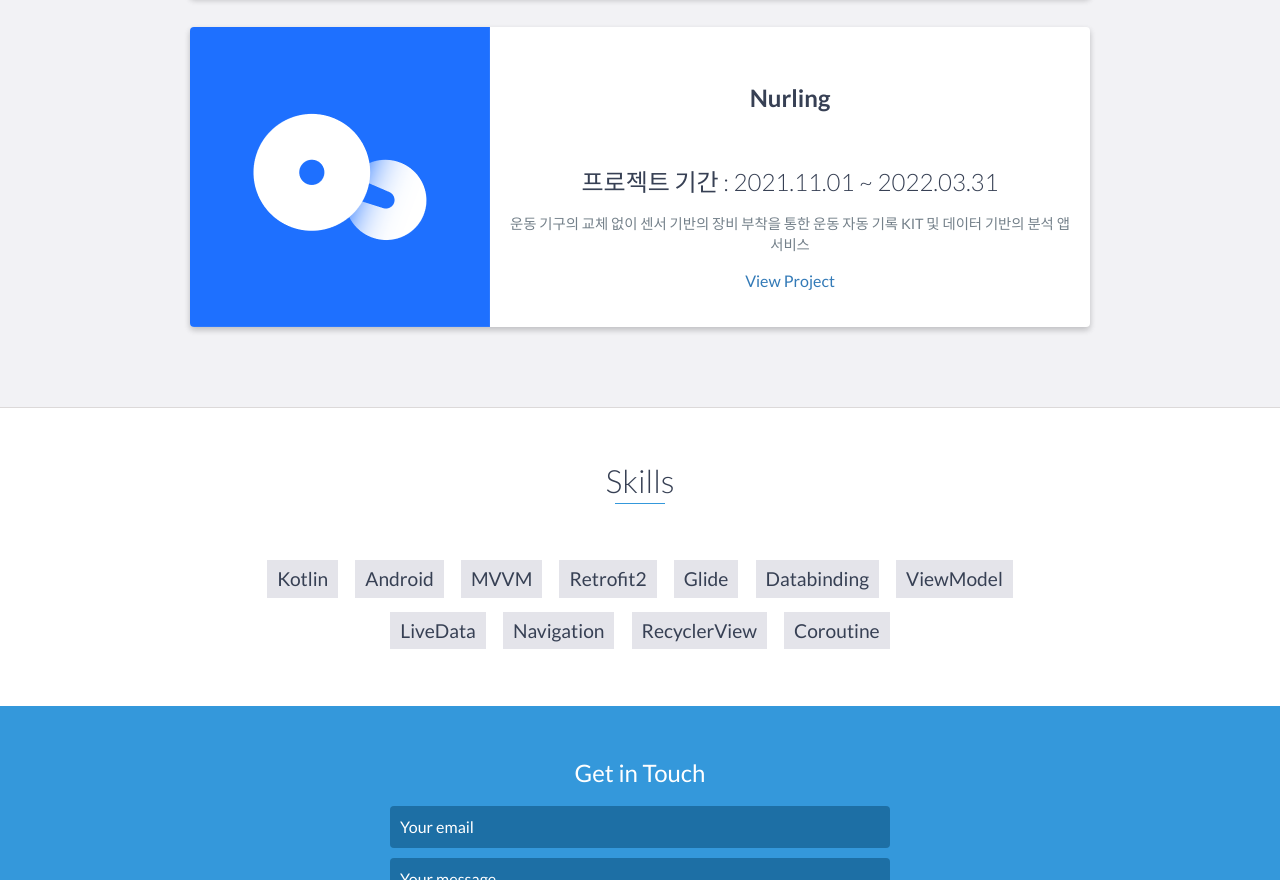
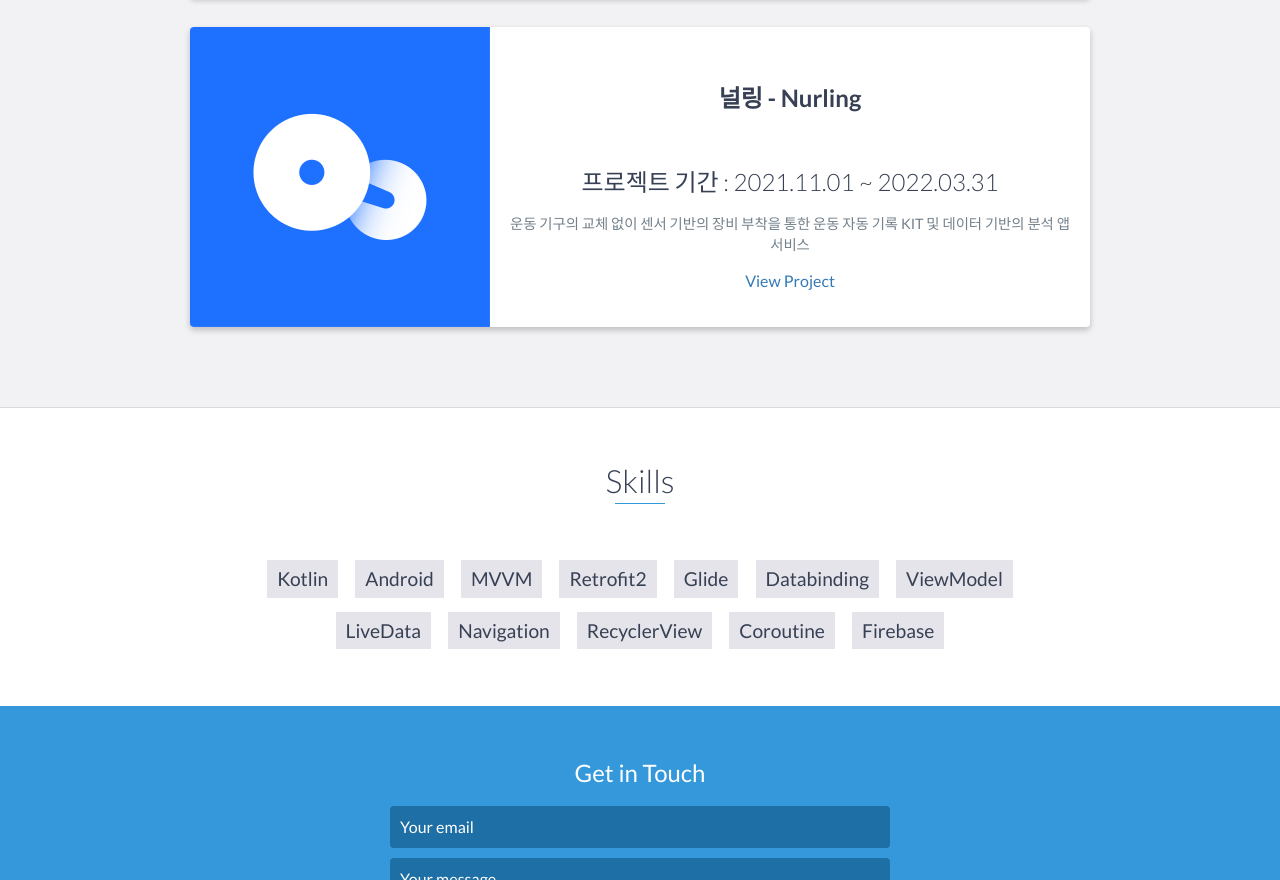
Before and after one commit to garam918/garam918.github.io, a website: page index.html in a window 1280 px wide. Shown: the part 3106-3986 px from the top of the page. Drawn offline with nearby package versions, Linux system fonts and the light colour scheme.

Commit message:
Update index.html

```diff
--- a/index.html
+++ b/index.html
@@ -188,7 +188,7 @@
                     </div>
                     <!-- End .project-image -->
                     <div class="project-info">
-                        <h2>Nurling</h2>
+                        <h2>널링 - Nurling</h2>
                         <h3>프로젝트 기간 : 2021.11.01 ~ 2022.03.31</h3>
                         <p>
                             운동 기구의 교체 없이 센서 기반의 장비 부착을 통한 운동 자동 기록 KIT 및 데이터 기반의 분석 앱 서비스
@@ -219,6 +219,7 @@
             <li>Navigation</li>
             <li>RecyclerView</li>
             <li>Coroutine</li>
+	<li>Firebase</li>
         </ul>
     </div>
     <!-- End #skills -->
```
